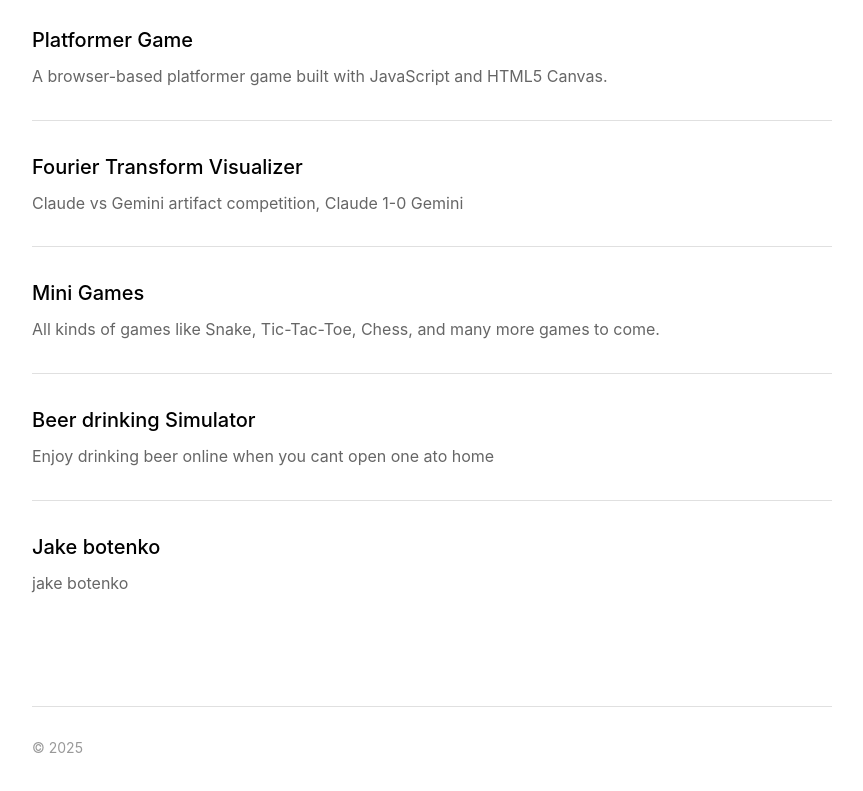
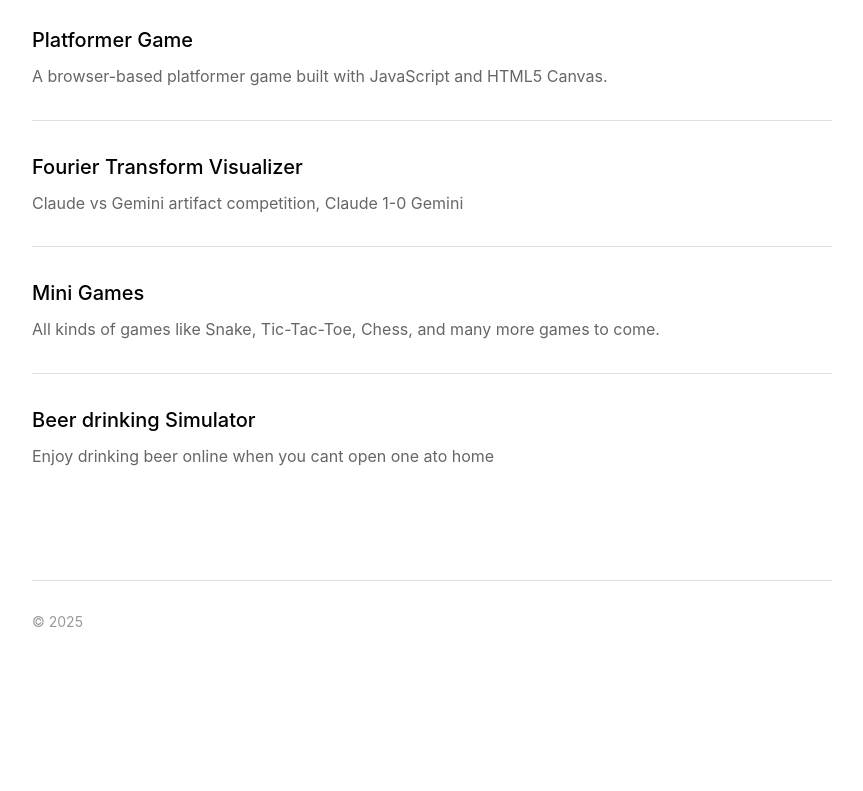
Before and after one commit to arnarfreyre/Website, a plain HTML site: page Index.html in a window 1280 px wide. Shown: the part 107-898 px from the top of the page, without its empty margins (208-1071 px from the left). After the commit the page ends 800 px from the top, so only its background shows below. Drawn offline with Linux system fonts and the light colour scheme.

Commit message:
Removing jake :(

```diff
--- a/Index.html
+++ b/Index.html
@@ -130,12 +130,6 @@
                 </a>
             </li>
 
-            <li class="project-item">
-                <a href="Projects/Jake/Jake%20botenko.html" class="project-link">
-                    <h2 class="project-title">Jake botenko</h2>
-                    <p class="project-description">jake botenko</p>
-                </a>
-            </li>
         </ul>
 
         <footer>
```
